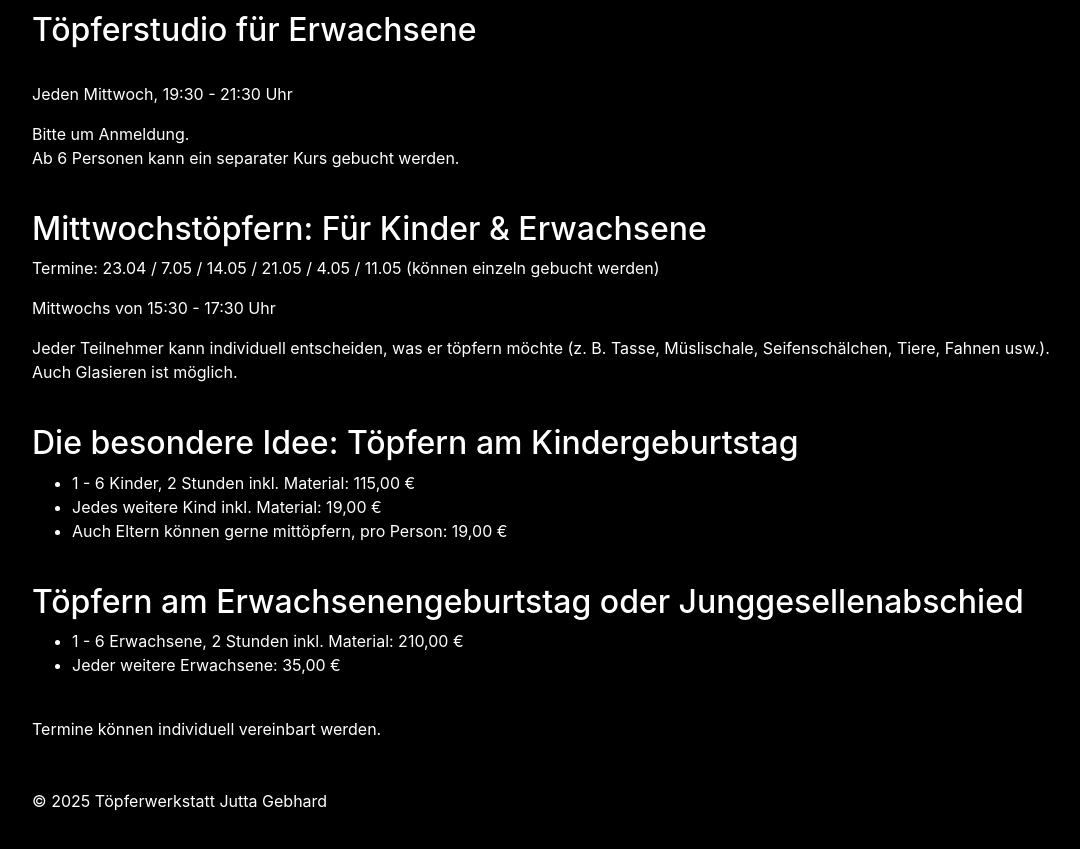
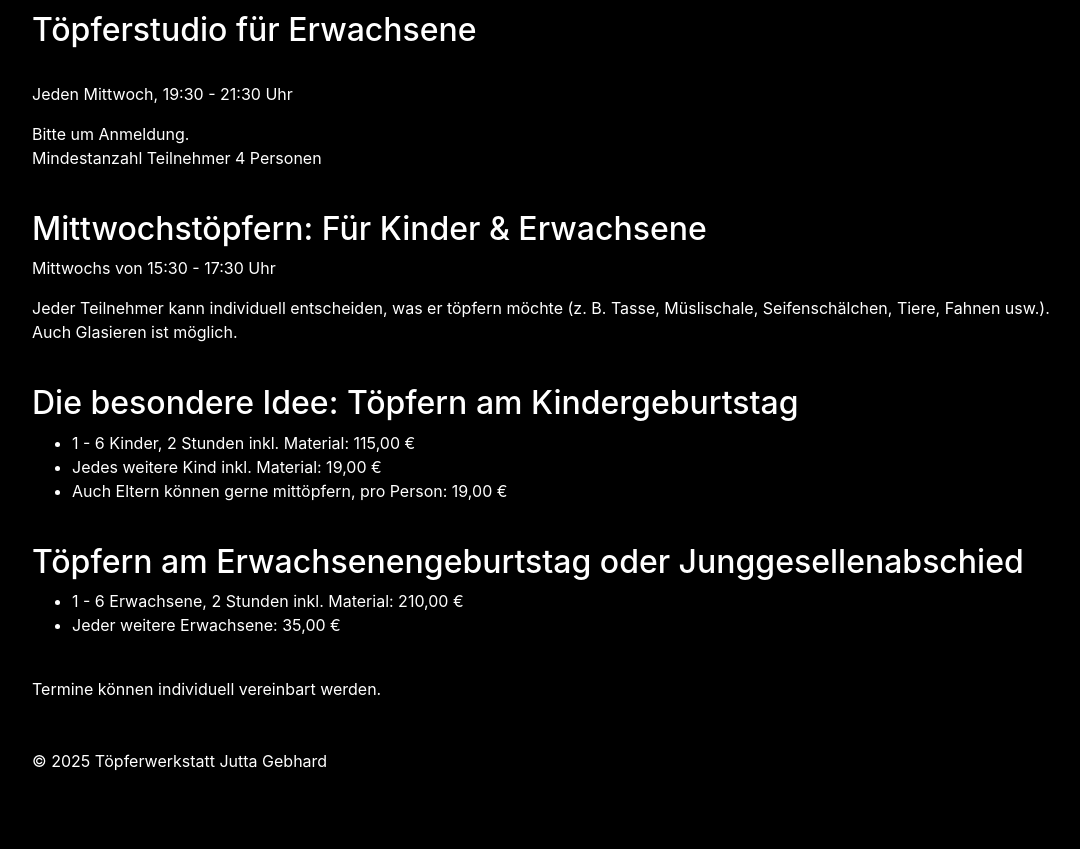
Before and after one commit to toepferwerkstatt-jutta-gebhard/website, a website: page kurse.html in a window 1280 px wide. Shown: the part 1160-2009 px from the top of the page, without its empty margins (53-1133 px from the left). Drawn offline with nearby package versions, Linux system fonts and the light colour scheme.

Commit message:
fix kurse

```diff
--- a/kurse.html
+++ b/kurse.html
@@ -102,12 +102,11 @@
       <br>
       <p>Jeden Mittwoch, 19:30 - 21:30 Uhr</p>
       <p>Bitte um Anmeldung. <br>
-        Ab 6 Personen kann ein separater Kurs gebucht werden.</p>
+        Mindestanzahl Teilnehmer 4 Personen</p>
 
       <br>
 
       <h2>Mittwochstöpfern: Für Kinder & Erwachsene</h2>
-      <p>Termine: 23.04 / 7.05 / 14.05 / 21.05 / 4.05 / 11.05 (können einzeln gebucht werden)</p>
       <p>Mittwochs von 15:30 - 17:30 Uhr</p>
       <p>Jeder Teilnehmer kann individuell entscheiden, was er töpfern möchte (z. B. Tasse, Müslischale, Seifenschälchen, Tiere, Fahnen usw.).<br> Auch Glasieren ist möglich.</p>
 
```
